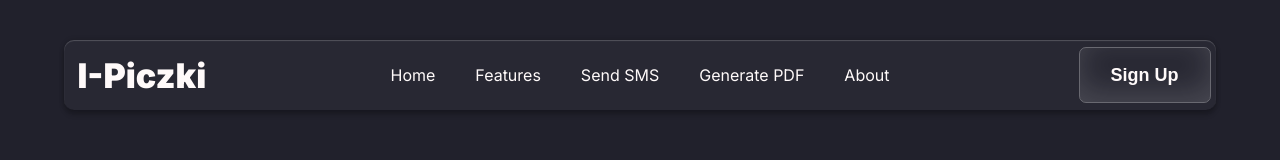
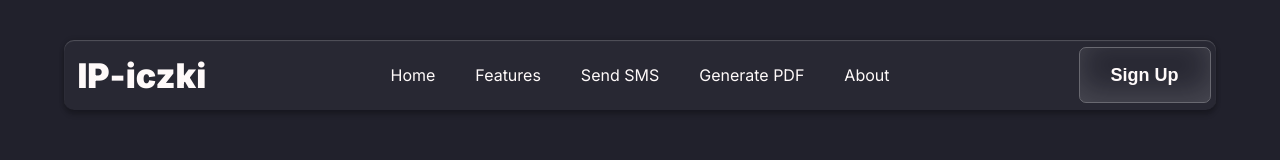
Before and after one commit to risenovsky13/IP-Team, a React (Vite) app: page / in a window 1280 px wide. Shown: the top 160 px of the page. Built offline with nearby package versions, Linux system fonts and the light colour scheme.

Commit message:
add head logo to public directory

```diff
--- a/index.html
+++ b/index.html
@@ -3,7 +3,8 @@
 	<head>
 		<meta charset="UTF-8" />
 		<meta name="viewport" content="width=device-width, initial-scale=1.0" />
-		<title>IP-App</title>
+		<link rel="logo" href="ip-icon.png">
+		<title>IP-iczki</title>
 	</head>
 	<body>
 		<div id="root"></div>
--- a/src/components/NavBar/NavBar.jsx
+++ b/src/components/NavBar/NavBar.jsx
@@ -5,7 +5,7 @@ export default function NavBar() {
         <>
             <div className={style.navbar_container}>
                 <span id={style.logo}>
-                    <p id={style.logo_text}>I-Piczki</p>
+                    <p id={style.logo_text}>IP-iczki</p>
                 </span>
                 <span className={style.links_container}>
                     <a href="#" className={style.links} id={style.home_link}>
```
Also changed, not shown: public/ip-icon.png (added).
